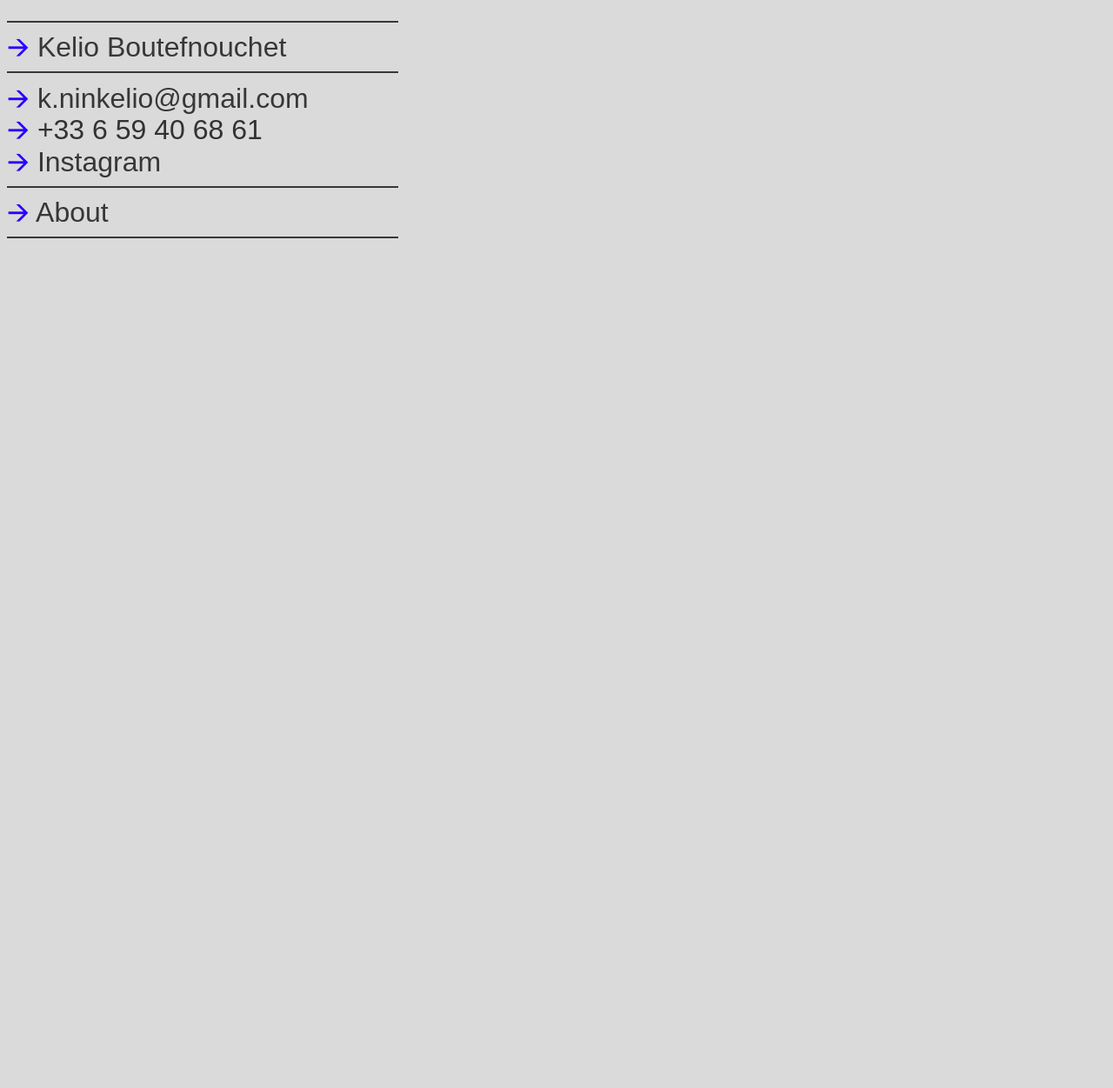
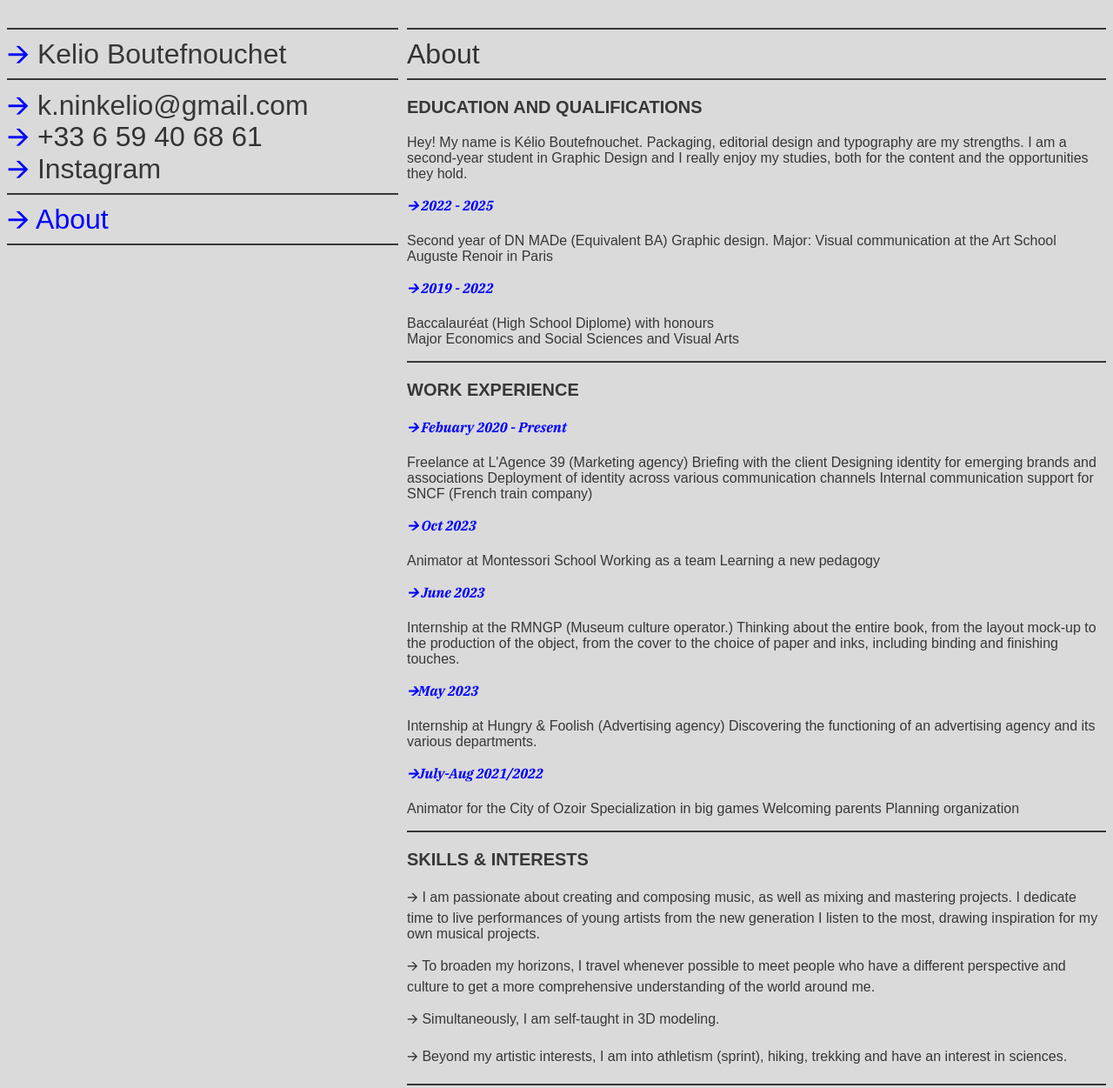
Before and after one commit to KelioBoutefnouchet/KelioBoutefnouchet.github.io, a plain HTML site: page about.html in a window 1280 px wide. Shown: the top 1251 px of the page at 87% size. Before the commit the page ends 800 px from the top, so only its background shows below. Drawn offline with Linux system fonts and the light colour scheme.

Commit message:
Add files via upload

```diff
--- a/about.html
+++ b/about.html
@@ -4,12 +4,13 @@
 <head>
     <meta charset="UTF-8">
     <meta name="viewport" content="width=device-width, initial-scale=1.0">
-    <title>Kélio</title>
+    <title>About - Kélio</title>
     <link rel="preconnect" href="https://fonts.googleapis.com">
     <link rel="preconnect" href="https://fonts.gstatic.com" crossorigin>
     <link href="https://fonts.googleapis.com/css2?family=IBM+Plex+Serif:ital,wght@1,400;1,700&display=swap"
         rel="stylesheet">
-    <link rel="stylesheet" href="stylepro.css">
+    <link rel="icon" type="image/x-icon" href="photo/FAVICON.ico">
+    <link rel="stylesheet" href="style.css">
 </head>
 
 <body class="grid-main">
@@ -26,5 +27,72 @@
             <h1><a href="https://www.instagram.com/keliwhoo/" target="_blank"><span class="main-color">🡪</span>
                     Instagram </a> </h1>
             <hr>
-            <h1><a href="about.html"><span class="main-color">🡪</span> About </a> </h1>
+            <h1><a class="current" href="about.html"><span class="main-color">🡪</span> About </a> </h1>
             <hr>
+        </div>
+    </header>
+
+    <div class="gridabout">
+        <hr>
+        <h1>About</h1>
+        <hr>
+        <p class="subtitle">EDUCATION AND QUALIFICATIONS</p>
+        <p class="para"> Hey! My name is Kélio Boutefnouchet. Packaging, editorial design and typography are my
+            strengths. I am a second-year student in Graphic Design and I really enjoy my studies, both for the content
+            and the opportunities they hold.
+
+        </p>
+        <p class="date">🡪 2022 - 2025</p>
+        <p class="para">Second year of DN MADe (Equivalent BA) Graphic design.
+            Major: Visual communication at the Art School Auguste Renoir in Paris</p>
+
+        <p class="date">🡪 2019 - 2022</p>
+        <p class="para">Baccalauréat (High School Diplome) with honours <br>
+            Major Economics and Social Sciences and Visual Arts</p>
+
+        <hr>
+        <p class="subtitle">WORK EXPERIENCE</p>
+        <p class="date">🡪 Febuary 2020 - Present</p>
+        <p class="para">Freelance at L'Agence 39 (Marketing agency)
+            Briefing with the client
+            Designing identity for emerging brands and associations
+            Deployment of identity across various communication channels
+            Internal communication support for SNCF (French train company)</p>
+        <p class="date">🡪 Oct 2023</p>
+        <p class="para">Animator at Montessori School
+            Working as a team
+            Learning a new pedagogy</p>
+        <p class="date">🡪 June 2023</p>
+        <p class="para">Internship at the RMNGP (Museum culture operator.)
+            Thinking about the entire book, from the layout mock-up to the production of the object, from the cover to
+            the choice of paper and inks, including binding and finishing touches.</p>
+        <p class="date">🡪May 2023</p>
+        <p class="para">Internship at Hungry & Foolish (Advertising agency)
+            Discovering the functioning of an advertising agency and its various departments.</p>
+        <p class="date">🡪July-Aug 2021/2022</p>
+        <p class="para">Animator for the City of Ozoir
+            Specialization in big games
+            Welcoming parents
+            Planning organization</p>
+
+        <hr>
+        <p class="subtitle">SKILLS & INTERESTS</p>
+        <p class="para">🡪 I am passionate about creating and composing music, as well as mixing and mastering projects.
+            I dedicate time to live performances of young artists from the new generation I listen to the most, drawing
+            inspiration for my own musical projects.</p>
+        <p class="para">🡪 To broaden my horizons, I travel whenever possible to meet people who have a different
+            perspective and culture to get a more comprehensive understanding of the world around me.</p>
+        <p class="para">🡪 Simultaneously, I am self-taught in 3D modeling.</p>
+        <p class="para">🡪 Beyond my artistic interests, I am into athletism (sprint), hiking, trekking and have an
+            interest in sciences.</p>
+
+        <hr>
+        <p class="subtitle">ADDITIONAL INFORMATION</p>
+        <p class="para">🡪 Photohop, Illustrator, Indesign, Glyph, Blender, FL Studio, TouchDesigner, HTML/CSS.</p>
+        <p class="date">🡪 2022</p>
+        <p class="para">Driving licenses: AM, B1, B</p>
+        <p class="date">🡪2021</p>
+        <p class="para">🡪First Aid - PSC1 BAFA (Animator aptitudes)</p>
+
+
+    </div>
--- a/style.css
+++ b/style.css
@@ -2,17 +2,21 @@ body {
     background: rgb(218, 218, 218);
     color: #2b00ff;
     font-family: Arial, Helvetica, sans-serif;
+    cursor: url('photo/SVG/cursor.svg'), pointer;
 
+}
+
+a {
+    cursor: url('photo/SVG/cursorlink.svg'), pointer;
+}
+
+p {
+    cursor: url('photo/SVG/cursortext.svg'), pointer;
 }
 
 .grid-main {
     display: grid;
     grid-template-columns: auto 1fr;
-}
-
-.grid {
-    display: grid;
-    grid-template-columns: 1fr 1fr;
 }
 
 h1 {
@@ -21,6 +25,7 @@ h1 {
     font-weight: normal;
     margin-bottom: 20px;
     line-height: 15px;
+    cursor: url('photo/SVG/cursortext.svg'), pointer;
 }
 
 
@@ -63,7 +68,8 @@ h1 {
     z-index: 9999;
 }
 
-img, video {
+img,
+video {
     max-width: 100%;
     height: auto;
 }
@@ -84,22 +90,68 @@ hr {
 
 a {
     text-decoration: none;
-    color:  rgba(0, 0, 0, 0.75);
+    color: rgba(0, 0, 0, 0.75);
 }
 
-.main-color{
-    color: #2b00ff;
+a:hover{
+    color: #0000ff;
+}
+
+.main-color {
+    color: #0000ff;
 
 }
 
+a.current{
+    color: #0000ff;
+}
+
+a.current:hover{
+    color: rgba(0, 0, 0, 0.75);
+}
+
 .grid img,
-.grid video{
+.grid video {
     filter: grayscale(1);
 }
 
 .grid a:hover img,
-.grid a:hover video{
-    filter:grayscale(0) blur(1px);
+.grid a:hover video {
+    filter: grayscale(0) blur(1px);
     opacity: 0.5;
 
 }
+
+.gridabout{
+    margin-top: 16px;
+    margin-left: 10px;
+}
+
+.gridabout hr {
+    width: auto;
+    border: none;
+    grid-column: 1;
+}
+
+.subtitle{
+    font-size: 20px;
+    font-weight: bold;
+    color: rgba(0, 0, 0, 0.75);
+    grid-column: 1;
+
+}
+
+.date {
+    font-family: "IBM Plex Serif", serif;
+    font-weight: 700;
+    font-style: italic;
+    color: #0000ff;
+    grid-column: 1;
+
+}
+
+.para {
+    color: rgba(0, 0, 0, 0.75);
+    grid-column: 1;
+
+}
--- a/stylepro.css
+++ b/stylepro.css
@@ -2,11 +2,24 @@ body {
     background: rgb(218, 218, 218);
     color: #2b00ff;
     font-family: Arial, Helvetica, sans-serif;
+    cursor: url('photo/SVG/cursor.svg'), pointer;
+
 }
 
+a{
+    cursor: url('photo/SVG/cursorlink.svg'), pointer;
+}
+
+p{
+    cursor: url('photo/SVG/cursortext.svg'), pointer;
+}
 .grid-main {
     display: grid;
     grid-template-columns: 450px 1fr;
+}
+
+a:hover{
+    color: #0000ff;
 }
 
 .grid {
@@ -63,6 +76,8 @@ img, video {
 
 }
 
+
+
 hr {
     width: 450px;
     height: 2px;
@@ -77,5 +92,5 @@ a {
 }
 
 .main-color {
-    color: #2b00ff;
+    color: #0000ff;
 }
```
Also changed, not shown: urgence.html (+1 -0 lines).
